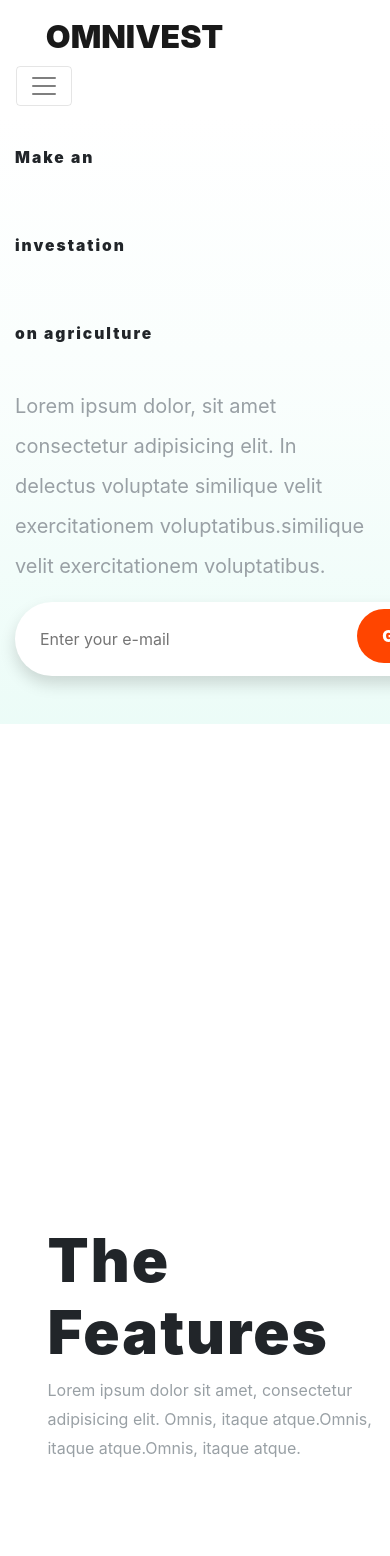
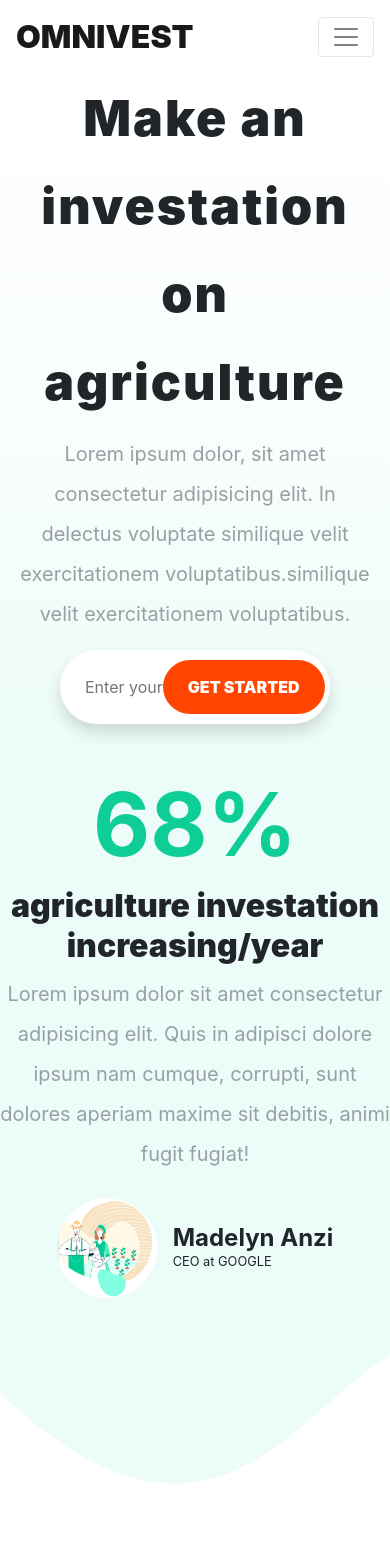
Before and after one commit to dheerajsaraogi/Omnivest-website, an Angular app: page / in a window 390 px wide. Shown: the top 1556 px of the page. Built offline with nearby package versions, Linux system fonts and the light colour scheme.

Commit message:
responsive code final

```diff
--- a/src/app/banner/banner.component.css
+++ b/src/app/banner/banner.component.css
@@ -17,7 +17,7 @@ h1{
 
 .wave{
     position: absolute;
-    height: 75%;
+    height: 55%;
     overflow: hidden;
     bottom: 0%;
     top: 100%;
@@ -54,3 +54,55 @@ p{
     font-size: 20px;
     line-height: 40px;
 }
+
+@media only screen and (max-width: 576px){
+    h1{
+        font-size: 50px !important;
+        text-align: center;
+    }
+
+    .banner p{
+        text-align: center;
+    }
+}
+
+@media only screen and (min-width: 992px)
+{
+    .wave{
+        height: 85%;
+    }
+}
+
+@media only screen and (min-width: 1300px)
+{
+    .wave{
+        height: 55%;
+    }
+}
+
+@media only screen and (min-width: 576px)
+{
+    .banner-subheading{
+        align-items: flex-end !important;
+    }
+
+    .banner-subheading h2{
+        text-align: right !important;
+
+    }
+
+    .banner-subheading p{
+        text-align: left !important;
+    }
+
+    .banner-employee{
+        justify-content: left !important;
+    }
+
+    .mail-container{
+        justify-content: left !important;
+    }
+    .mail-container > div{
+        right: 28% !important;
+    }
+}
--- a/src/app/banner/banner.component.html
+++ b/src/app/banner/banner.component.html
@@ -1,21 +1,25 @@
 <div class="container-fluid gradient">
+
+
+
   <div class="row pb-5" style="position: relative; height: 70%;">
-    <div class="offset-lg-1 col-md-7 col-lg-6 banner">
-        <h1 style="font-size: 4vw;">Make an<br> investation <br>  on agriculture</h1>
+    <div class="offset-lg-1 col-sm-7 col-lg-6 banner">
+        <h1 style="font-size: 3.8rem;">Make an<br> investation <br>  on agriculture</h1>
         <p>Lorem ipsum dolor, sit amet consectetur adipisicing elit. In delectus voluptate similique velit exercitationem voluptatibus.similique velit exercitationem voluptatibus. </p>
-        <div style="position: relative; width: 700px;">
+        <div class="d-flex justify-content-center mail-container" style="position: relative; width: 100%;">
             <input class="shadow" type="email" placeholder="Enter your e-mail">
-            <div class="button-container" style="position:absolute;right: 28%;top: 10%;">
+            <div class="button-container" style="position:absolute;right: 14%;top: 13%;">
                 <button class="btn btn-success" color="white">GET STARTED</button>
             </div>
         </div>
     </div>
-   <div class="col-md-5 col-lg-5 d-none d-md-flex">
+   <div class="col-sm-5 col-lg-5 d-none d-sm-flex">
     <figure>
         <img class="img-fluid" src="../../assets/img/banner.png" alt="">
     </figure>
+   </div >
 
-   </div>
+
 
    <div class="wave d-none d-lg-flex">
     <svg viewBox="0 0 500 150" preserveAspectRatio="none" style="height: 100%; width: 100%;">
@@ -23,6 +27,8 @@
     </svg>
     </div>
   </div>
+
+
 
  <div class="wave-content d-none d-lg-flex">
     <div class="row">
@@ -40,6 +46,38 @@
                 </div>
             </div>
         </div>
-</div>
+    </div>
  </div>
 </div>
+
+
+
+
+
+<div class="row d-lg-none" style="background-color:#9ff0da33 ;">
+    <div class="col-sm-6 d-flex flex-column align-items-center justify-content-center banner-subheading" style="text-align: right;">
+        <h2 class="display-2" style="color: #0fcd96; font-weight: bold;">68%</h2>
+        <h2 style="line-height: 40px; text-align: center;" >agriculture investation <br>increasing/year</h2>
+    </div>
+     <div class="col-sm-6 banner-subheading">
+         <p style="text-align: center;">Lorem ipsum dolor sit amet consectetur adipisicing elit. Quis in adipisci dolore ipsum nam cumque, corrupti, sunt dolores aperiam maxime sit debitis, animi fugit fugiat!</p>
+         <div class="d-flex my-4 justify-content-center banner-employee">
+            <img src="../../assets/img/feature.png" width="100" height="100" class="rounded-circle">
+            <div class="d-flex flex-column justify-content-center ml-3">
+                <h4 class="m-0 font-weight-bold">Madelyn Anzi</h4>
+                <small>CEO at GOOGLE</small>
+            </div>
+        </div>
+    </div>
+</div>
+
+
+
+
+<div class="row d-lg-none">
+    <div class=" " style="width: 100%; height: 20vh;">
+        <svg viewBox="0 0 500 150" preserveAspectRatio="none" style="height: 100%; width: 100%;">
+            <path d="M0.00,49.98 C364.27,326.14 430.86,-114.95 619.92,65.63 L500.00,0.00 L0.00,0.00 Z" style="stroke: none; fill: #9ff0da33;"></path>
+        </svg>
+        </div>
+</div>
--- a/src/app/features/features.component.css
+++ b/src/app/features/features.component.css
@@ -22,6 +22,7 @@ button{
     color: white;
     background-color: orange;
     border-radius: 50%;
+    margin: auto;
 }
 
 @media only screen and (max-width: 768px)
@@ -49,3 +50,17 @@ button{
         line-height:40px;
     }
 }
+
+@media only screen and (min-width: 992px)
+{
+    .heading h2{
+        margin-top: 15rem;
+    }
+}
+
+@media only screen and (min-width: 1200px)
+{
+    .heading h2{
+        margin-top: 10rem;
+    }
+}
--- a/src/app/features/features.component.html
+++ b/src/app/features/features.component.html
@@ -1,4 +1,4 @@
-<div class="container-fluid" style="margin-top: 500px;">
+<div class="container-fluid" style="margin-top: 25%;">
 
     <div class="row" style="margin-bottom: 5rem;">
         <div class="offset-1 col-md-8 col-xl-6 heading">
--- a/src/app/header/header.component.html
+++ b/src/app/header/header.component.html
@@ -1,5 +1,5 @@
 <nav class="navbar navbar-expand-lg navbar-light bg-white">
-    <a class="navbar-brand offset-1 heading" href="#" style="margin-right: 6rem;">OMNIVEST</a>
+    <a class="navbar-brand offset-lg-1 heading" href="#" style="margin-right: 6rem;">OMNIVEST</a>
     <button class="navbar-toggler" type="button" data-toggle="collapse" data-target="#navbarSupportedContent" aria-controls="navbarSupportedContent" aria-expanded="false" aria-label="Toggle navigation">
       <span class="navbar-toggler-icon"></span>
     </button>
```
